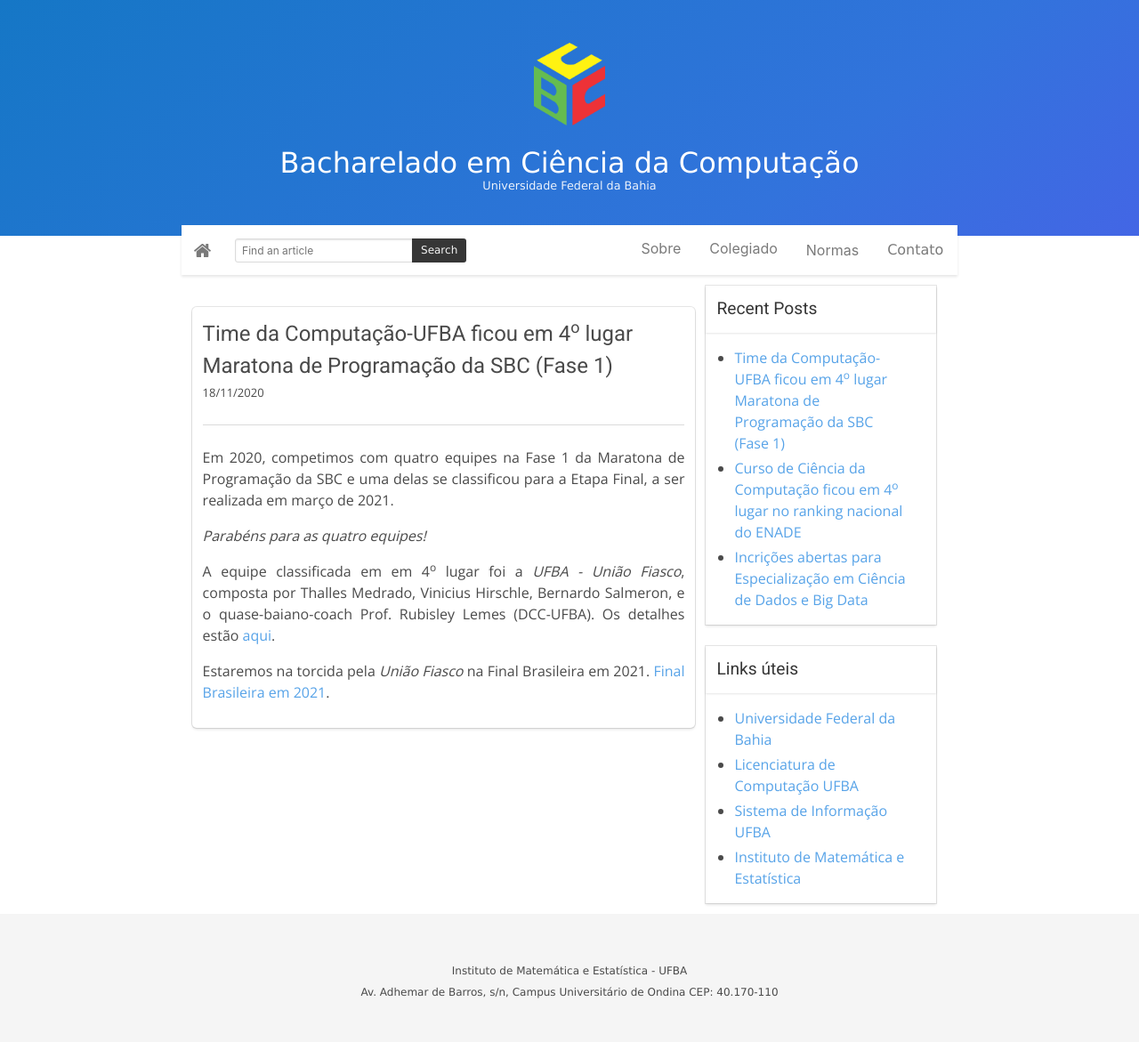
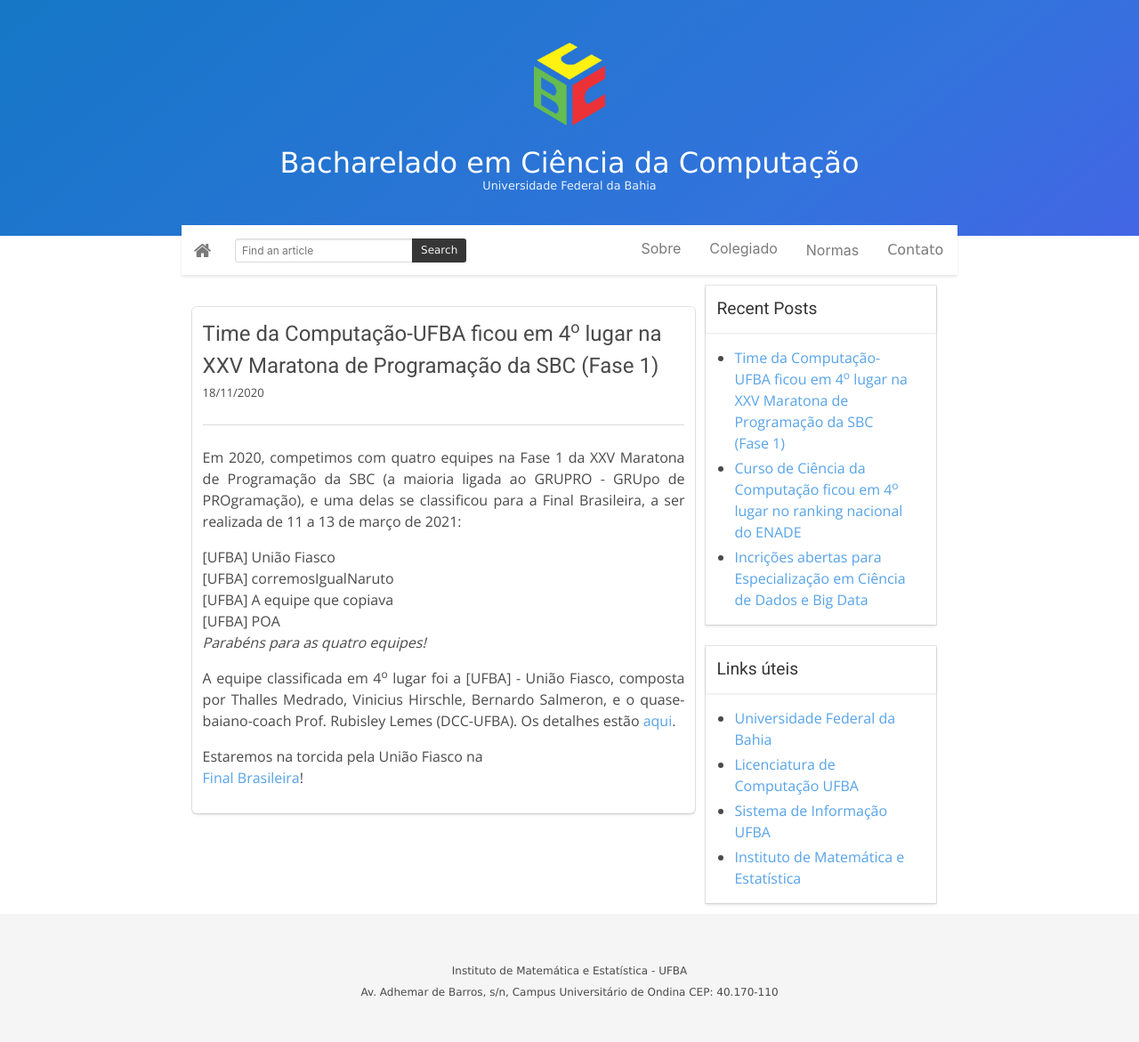
Before and after one commit to bcc-ufba/bcc-ufba.github.io, a Jekyll site: the page built from _posts/2020-11-18-Maratona2020.markdown, in a window 1280 px wide. Shown: the whole page at 89% size. Built offline with Jekyll 4.4.1, drawn with Linux system fonts in a browser that asks for light colours.

Commit message:
Update 2020-11-18-Maratona2020.markdown

```diff
--- a/_posts/2020-11-18-Maratona2020.markdown
+++ b/_posts/2020-11-18-Maratona2020.markdown
@@ -1,14 +1,19 @@
 ---
-title: Time da Computação-UFBA ficou em 4<sup>o</sup> lugar Maratona de Programação da SBC (Fase 1)
+title: Time da Computação-UFBA ficou em 4<sup>o</sup> lugar na XXV Maratona de Programação da SBC (Fase 1)
 layout: post
 ---
 
-Em 2020, competimos com quatro equipes na Fase 1 da Maratona de Programação da SBC e uma delas se classificou para a Etapa Final, a ser realizada em março de 2021.
+Em 2020, competimos com quatro equipes na Fase 1 da XXV Maratona de Programação da SBC (a maioria ligada ao GRUPRO - GRUpo de PROgramação), e uma delas se classificou para a Final Brasileira, a ser realizada de 11 a 13 de março de 2021:
+
+- [UFBA] União Fiasco
+- [UFBA] corremosIgualNaruto
+- [UFBA] A equipe que copiava
+- [UFBA] POA
 
 *Parabéns para as quatro equipes!*
 
-A equipe classificada em em 4<sup>o</sup> lugar foi a _UFBA - União Fiasco_, composta por Thalles Medrado, Vinicius Hirschle, Bernardo Salmeron, e o quase-baiano-coach Prof. Rubisley Lemes (DCC-UFBA).
+A equipe classificada em 4<sup>o</sup> lugar foi a [UFBA] - União Fiasco, composta por Thalles Medrado, Vinicius Hirschle, Bernardo Salmeron, e o quase-baiano-coach Prof. Rubisley Lemes (DCC-UFBA).
 Os detalhes estão <a href="http://maratona.sbc.org.br/primfase20.html" target="_blank">aqui</a>.
 
-Estaremos na torcida pela _União Fiasco_ na Final Brasileira em 2021.
-<a href="http://maratona.sbc.org.br/final20.html" target="_blank">Final Brasileira em 2021</a>.
+Estaremos na torcida pela União Fiasco na
+<a href="http://maratona.sbc.org.br/final20.html" target="_blank">Final Brasileira</a>!
```
